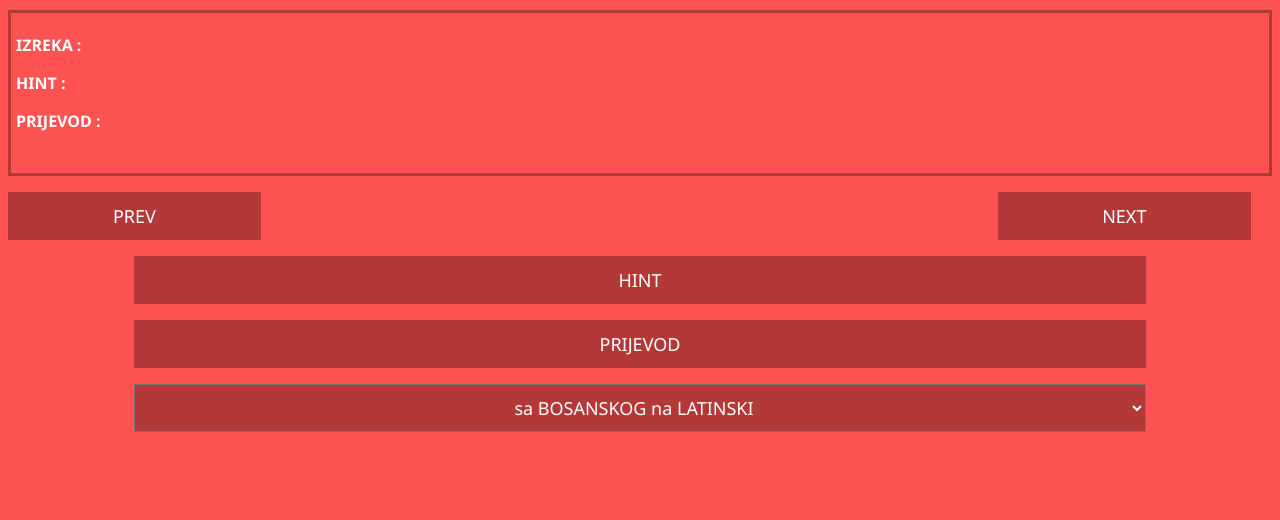
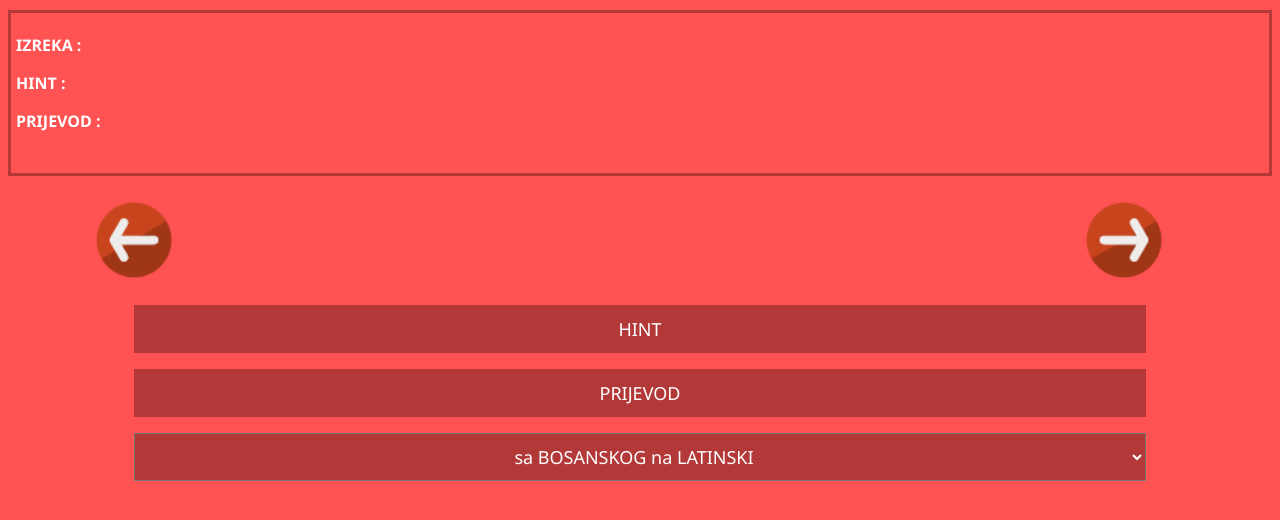
Before and after one commit to Emkaaa/IzrekeLatinski, a plain HTML site: page redom.html in a window 1280 px wide. Drawn offline with Linux system fonts and the light colour scheme.

Commit message:
arrow images

```diff
--- a/redom.css
+++ b/redom.css
@@ -318,12 +318,12 @@ animation-name: bounce-in-bottom;
 .changerbtn
 {
 color: white;
-background-color: #b33939;
+background-color: transparent;
 border-style: solid;
-border-color: #b33939;
+border-color: transparent;
 margin-top: 1rem;
 width: 20%;
-height: 3rem;
+height: 6rem;
 font-weight: 500;
 font-size: 18px;
 font-family: 'Segoe UI';
@@ -334,6 +334,11 @@ font-family: 'Segoe UI';
 {
 animation-duration: 2s;
 animation-name: bounce-in-right;
+background-image: url("arrow_right.png");
+  background-repeat: no-repeat;
+  background-size: contain;
+  background-position-x: center;
+  background-position-y: center;
 }
 
 #redprevbtn
@@ -341,4 +346,9 @@ animation-name: bounce-in-right;
 animation-duration: 2s;
 animation-name: bounce-in-left;
   margin-right: 58%;
+  background-image: url("arrow_left.png");
+  background-repeat: no-repeat;
+  background-size: contain;
+  background-position-x: center;
+  background-position-y: center;
 }
--- a/redom.html
+++ b/redom.html
@@ -26,8 +26,8 @@
 
     <!-- buttons -->
     <div id="redbtn">
-        <button class="changerbtn" onclick="prevQuote()"  id="redprevbtn">PREV</button>
-        <button class="changerbtn" onclick="nextQuote()"  id="rednextbtn">NEXT</button>
+        <button class="changerbtn" onclick="prevQuote()"  id="redprevbtn"></button>
+        <button class="changerbtn" onclick="nextQuote()"  id="rednextbtn"></button>
         <button onclick="showHint()" class="redbtn" id="redhintbtn">HINT</button><br>
         <button onclick="showTranslate()" class="redbtn" id="redtranbtn">PRIJEVOD</button>
 
```
Also changed, not shown: arrow_left.png (added), arrow_right.png (added).
